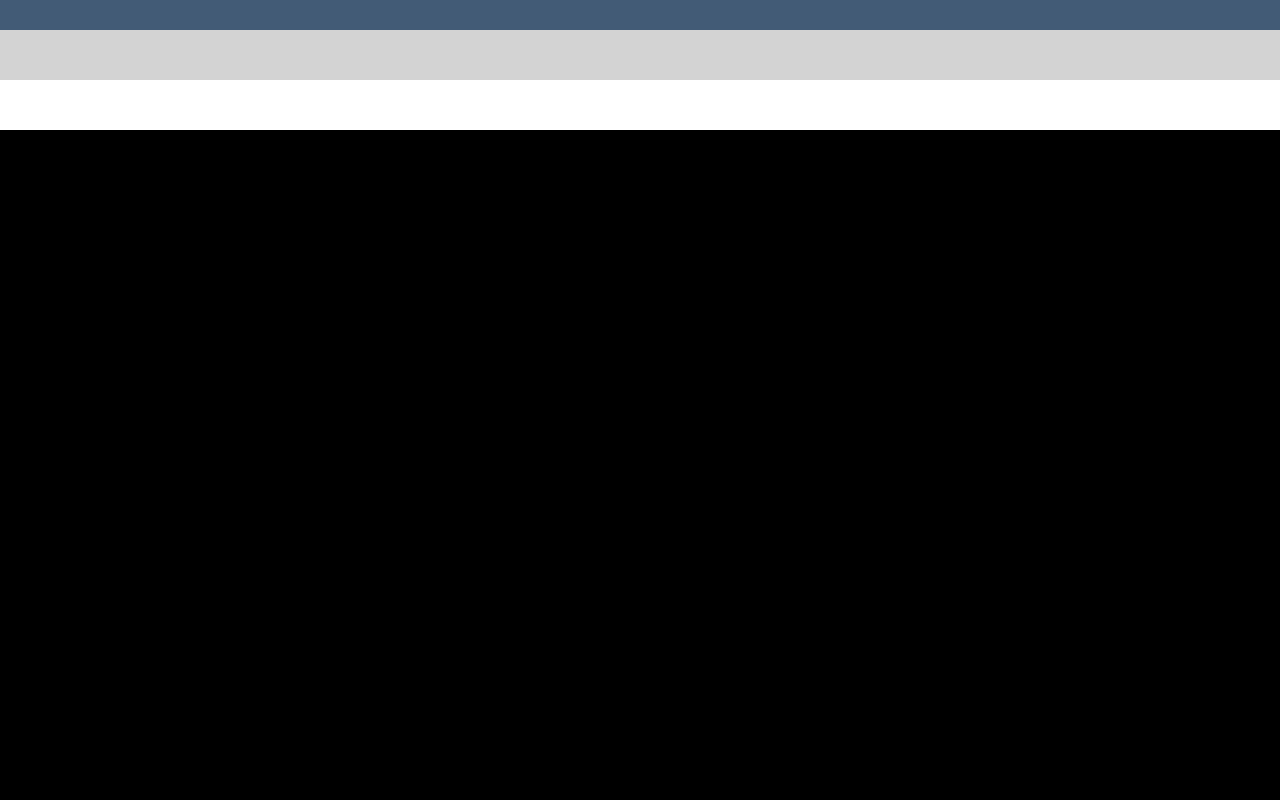
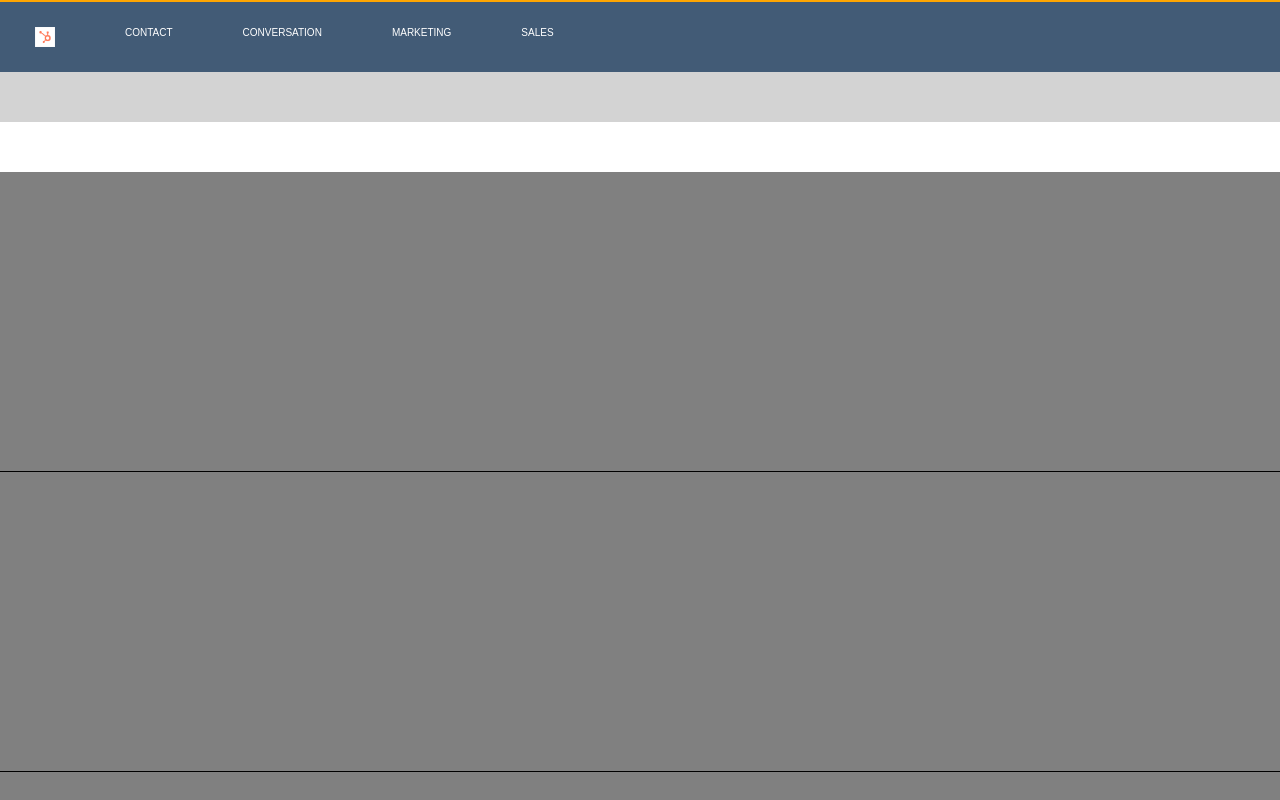
Before and after one commit to AleBaviera/html-css-hubspot, a plain HTML site: page index.html in a window 1280 px wide. Shown: the top 800 px of the page. Drawn offline with Linux system fonts and the light colour scheme.

Commit message:
header sx (prova menu a tendina)

```diff
--- a/index.html
+++ b/index.html
@@ -9,7 +9,19 @@
     <!-- header  con tre div contenitori float-->
     <header>
       <div class="blue">
+        <div id="hormenu">
 
+
+        <ul>
+          <!-- menu a tendina?? -->
+          <li><a href="#"><img src="img/loghino.png" alt=""></a></li>
+          <li>contact</li>
+          <li>conversation</li>
+          <li>marketing</li>
+          <li>sales</li>
+
+        </ul>
+        </div>
       </div>
       <div class="gray">
 
@@ -21,24 +33,39 @@
     <!-- div container con margini???? -->
 
       <!-- section a tutta pag -->
+      <section>
+
+      </section>
+
+      <!-- section a tutta pag -->
+      <section>
 
 
-      <!-- section a tutta pag -->
         <!-- div contenitore
           con div riga
           con tre div float -->
+      </section>
+      <!-- section con dati tabellari? -->
+      <section>
 
-      <!-- section con dati tabellari? -->
+
+
         <!-- tabella?
           tre righe due colonne-->
+      </section>
+      <!-- section  -->
+      <section>
 
-      <!-- section  -->
+
         <!-- con div a due colonne -->
 
-
+      </section>
       <!-- section  -->
         <!-- con div a due colonne -->
 
     <!-- footer -->
+
+    <footer>
+    </footer>
   </body>
 </html>
--- a/style.css
+++ b/style.css
@@ -5,15 +5,55 @@
 }
 body{
   background-color: black;
+  font-family: sans-serif;
 }
 
 header{
 
 }
 .blue{
-  height: 30px;
   background-color: #425b76;
+  border-top: orange solid 2px;
+  position: relative;
 }
+
+.blue::after{
+  content:"";
+  display: table;
+  clear:both;
+}
+li{
+  list-style: none;
+  margin: 10px 20px;
+  padding: 15px 15px;
+  position: relative;
+  float: left;
+
+}
+/* menu a tendina?? */
+.blue#hormenu li
+{
+width:100px;
+float:left;
+margin: 0;
+padding: 0;
+border-right: 1px solid black;
+color:black;
+}
+
+li  {
+  font-size: 10px;
+  color: white;
+  text-decoration: none;
+  text-transform: uppercase;
+}
+.blue ul li a img{
+ width: 20px;
+ height: auto;
+ float: left;
+}
+
+
 .gray{
   height: 50px;
   background-color: lightgray;
@@ -22,3 +62,15 @@ header{
   height: 50px;
   background-color: white;
 }
+
+section{
+  height: 300px;
+  border-bottom: 1px solid black;
+  background-color: gray;
+}
+
+
+footer{
+  height: 300px;
+  background-color:#425b76;
+}
```
Also changed, not shown: img/loghino.png (added).
